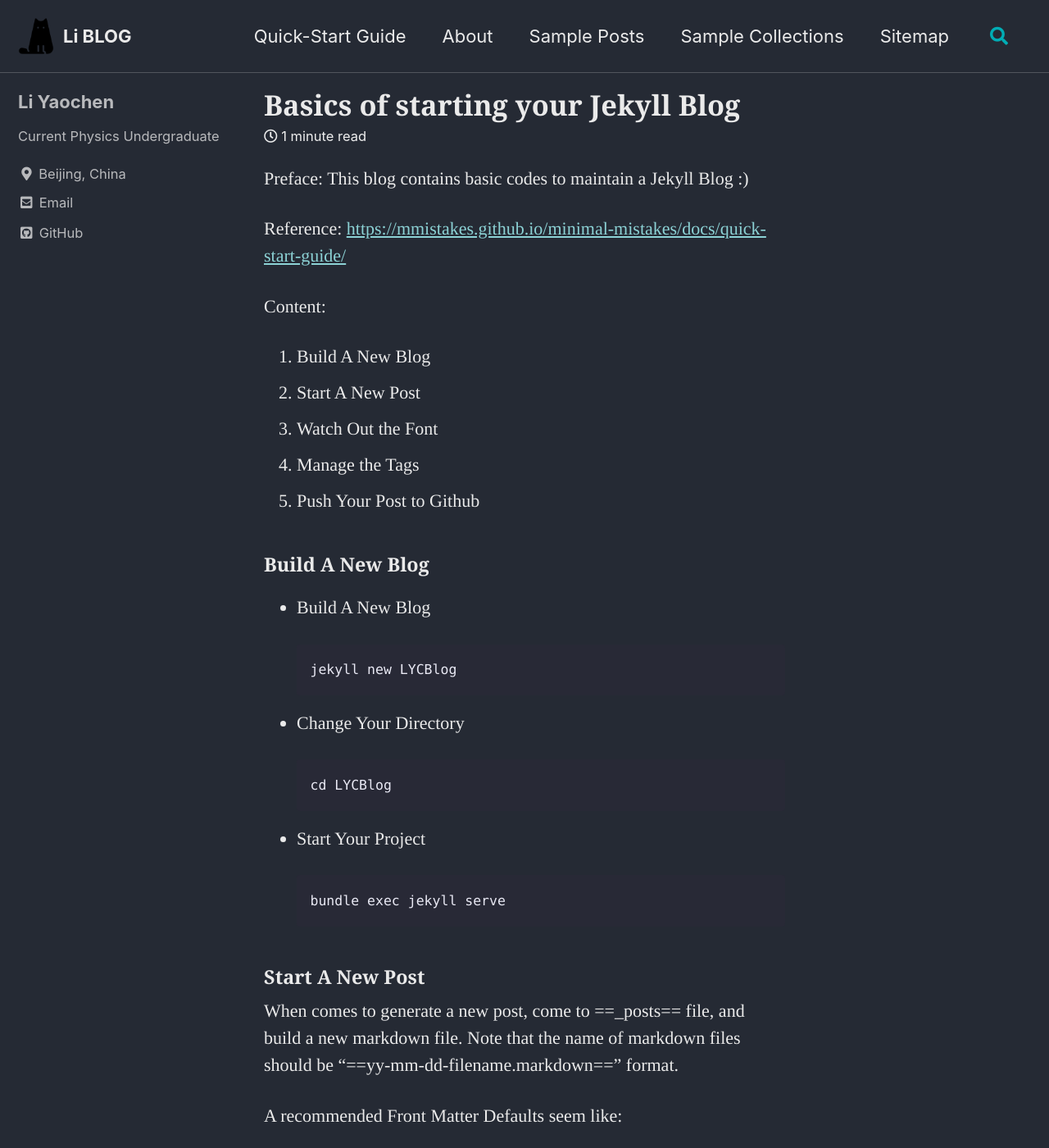
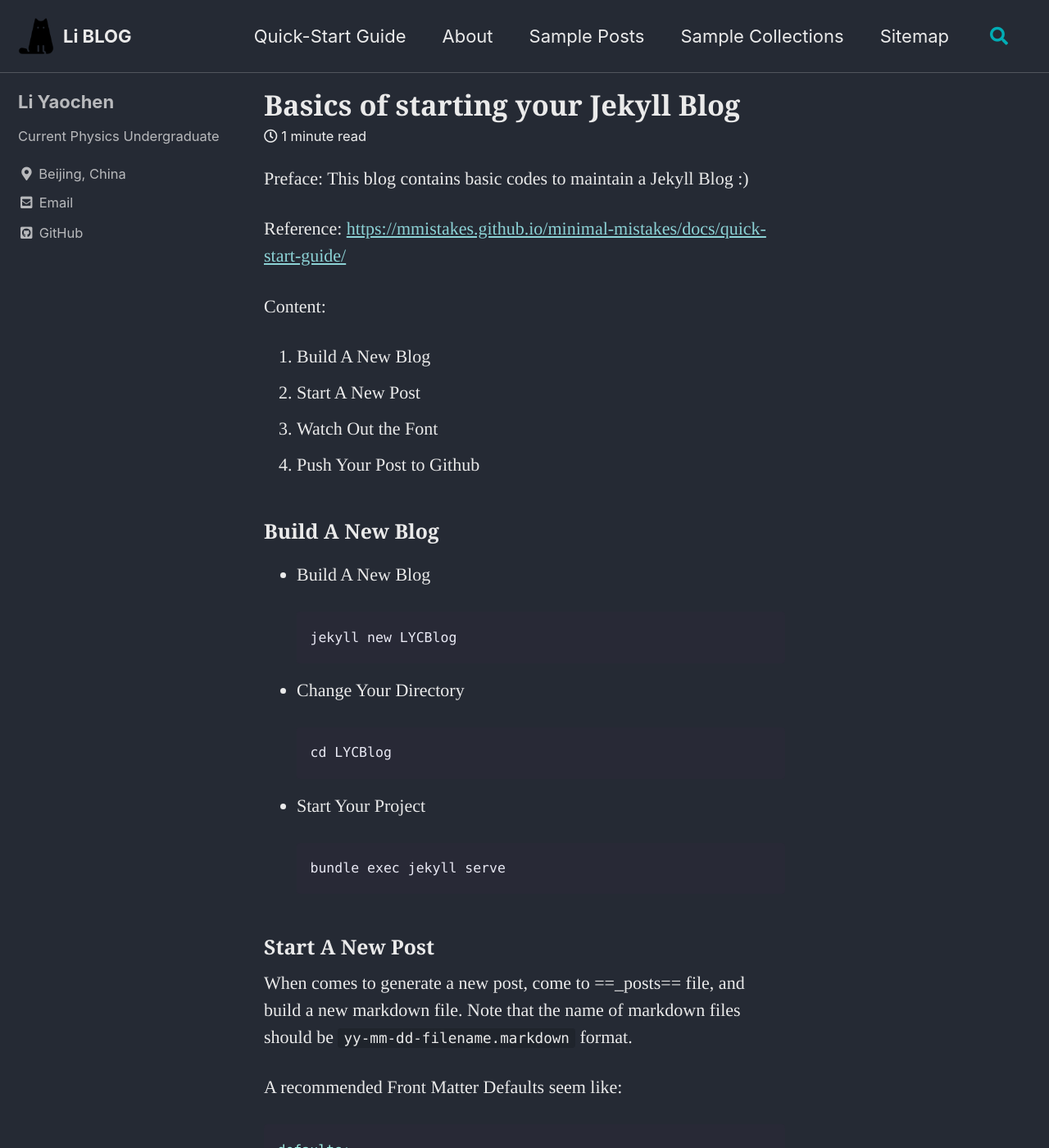
Before and after one commit to Y-C-Li/lyc.github.io, a Jekyll site: the page built from _posts/2022-01-09-basics-of-jekyll.markdown, in a window 1280 px wide and 1400 px high. Shown: the whole window at 82% size. Built offline with Jekyll 4.4.1, drawn with Linux system fonts in a browser that asks for light colours; cached includes are drawn as plain includes; some of the changed text lies outside the part shown.

````diff
--- a/_posts/2022-01-09-basics-of-jekyll.markdown
+++ b/_posts/2022-01-09-basics-of-jekyll.markdown
@@ -13,12 +13,11 @@ Content:
 1. Build A New Blog
 2. Start A New Post
 3. Watch Out the Font
-4. Manage the Tags
 5. Push Your Post to Github
 
 
 
-#### Build A New Blog
+### Build A New Blog
 
 - Build A New Blog
 
@@ -40,9 +39,9 @@ Content:
 
 
 
-#### Start A New Post
+### Start A New Post
 
-When comes to generate a new post, come to ==_posts== file, and build a new markdown file. Note that the name of markdown files should be "==yy-mm-dd-filename.markdown==" format.
+When comes to generate a new post, come to ==_posts== file, and build a new markdown file. Note that the name of markdown files should be `yy-mm-dd-filename.markdown` format.
 
 A recommended Front Matter Defaults seem like:
 
@@ -63,7 +62,7 @@ defaults:
 
 
 
-#### Watch Out the Font
+### Watch Out the Font
 
 ##### The Use of Chinese Language
 
@@ -103,7 +102,7 @@ minimal-mistakes
 |  |  └── main.scss            # main stylesheet, loads SCSS partials in _sass
 ```
 
-What you need to do is to open the file ==_variables.scss==, and then locate the codes here:
+What you need to do is to open the file `_variables.scss`, and then locate the codes here:
 
 ```html
 /* serif typefaces */
@@ -119,11 +118,9 @@ $caption-font-family: Georgia;
 
 ```
 
-Change the content in "==XXX-font-family==", then you can change the font here.
+Change the content in `XXX-font-family`, then you can change the font here.
 
-#### Manage the Tags
-
-#### Push Your Post to GitHub
+### Push Your Post to GitHub
 
 ```bash
 git pull
````
Also changed, not shown: other parts of _posts/2022-01-09-basics-of-jekyll.markdown (+1 -1 lines), _posts/2022-01-10-Try a Chinese Post.markdown (added, +7 -0 lines).
